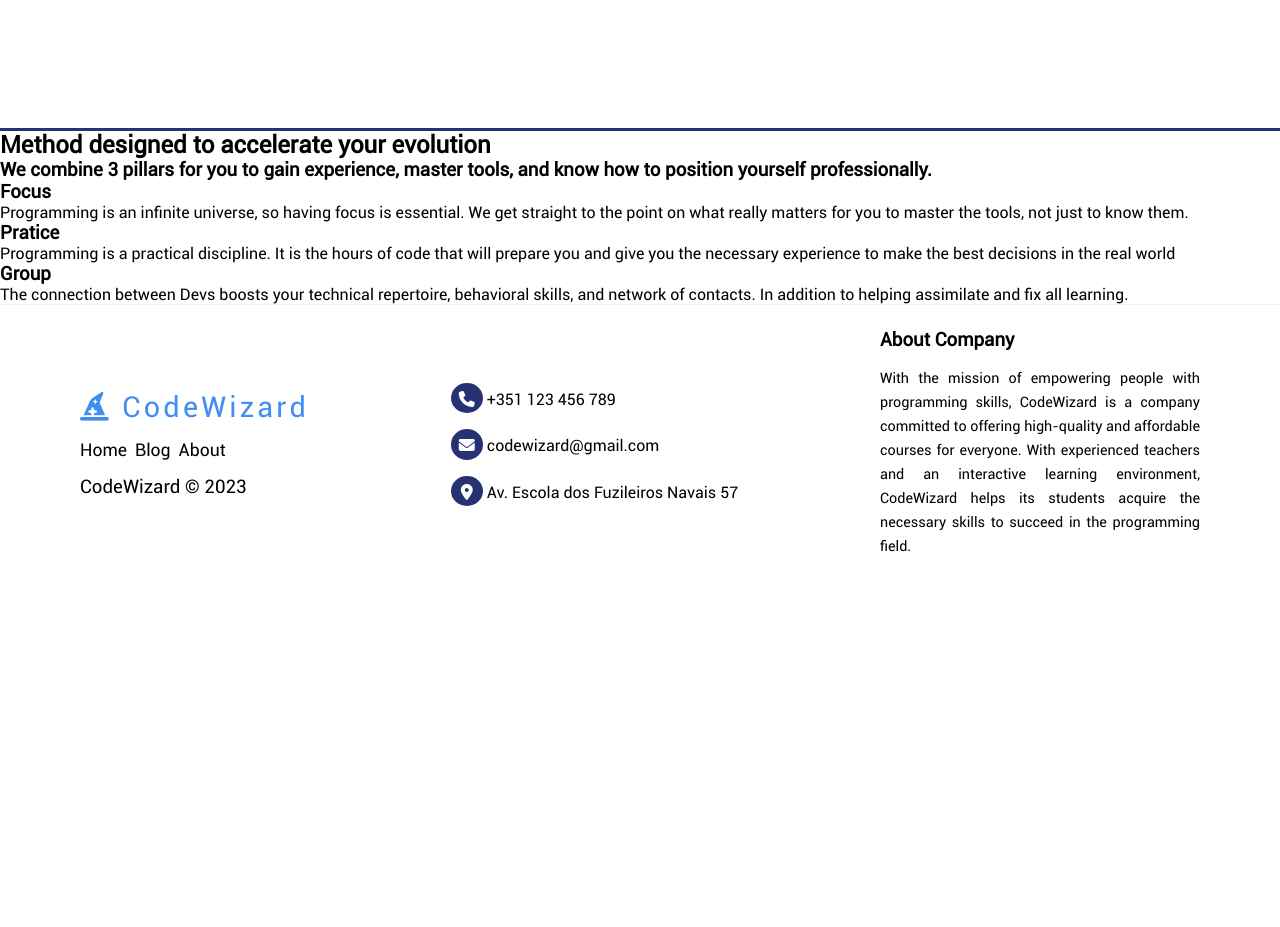
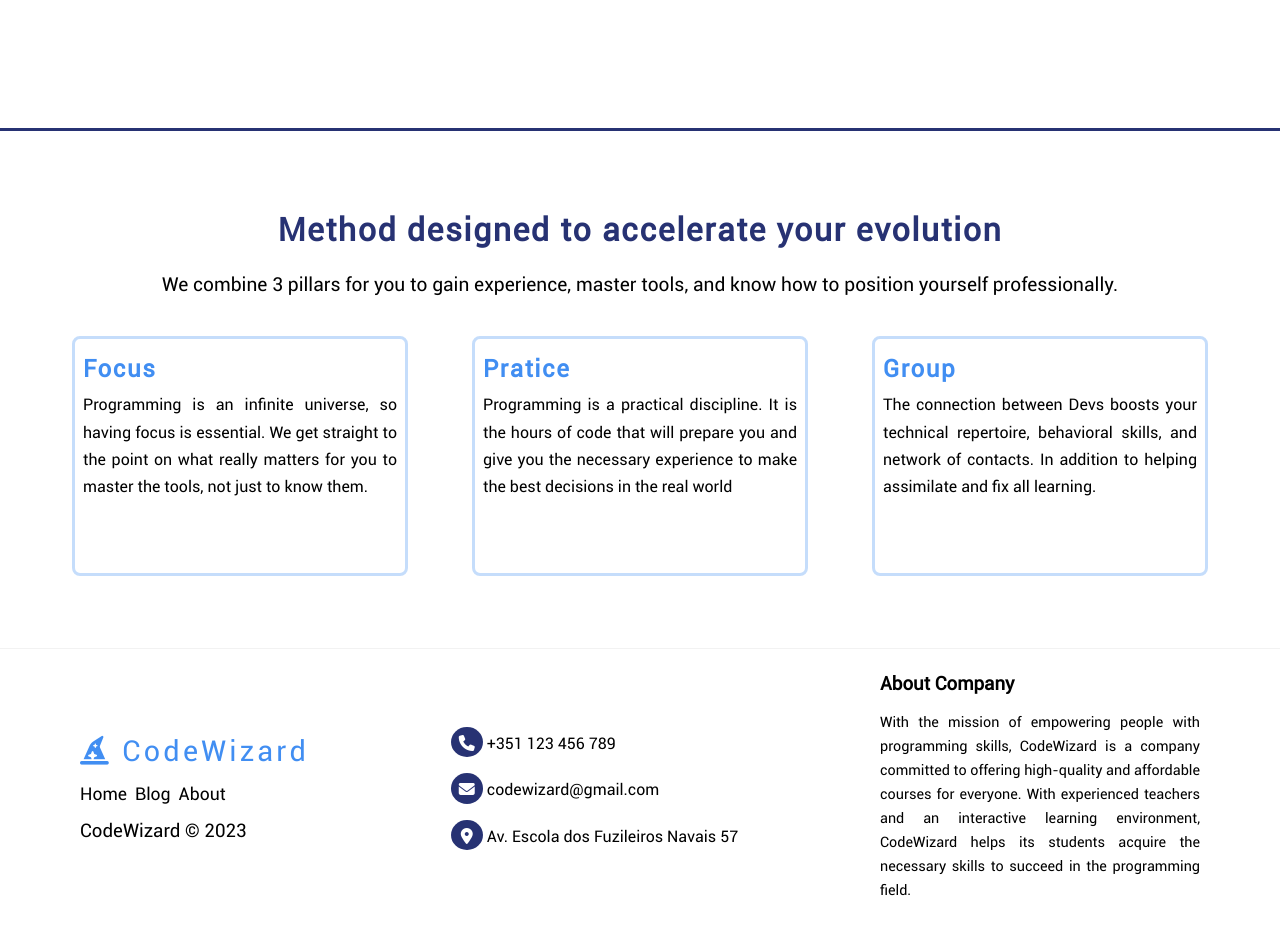
Before and after one commit to Victorceloss/code-wizard, a React (Vite) app in the folder frontend/: page / in a window 1280 px wide. Shown: the part 1240-2167 px from the top of the page. Before the commit the page ends 1823 px from the top, so only its background shows below. Built offline with nearby package versions, Linux system fonts and the light colour scheme.

Commit message:
:lipstick: style: Adding Styles to the Home

```diff
--- a/frontend/src/styles/home.css
+++ b/frontend/src/styles/home.css
@@ -12,7 +12,8 @@
 
 .section-info,
 .section-image,
-.section-plataform {padding: 2.5rem;}
+.section-plataform,
+.section-learning {padding: 2.5rem;}
 
 .section-image {
   display: flex;
@@ -136,3 +137,58 @@
   text-align: justify;
   line-height: 1.7rem;
 }
+
+.learning-title-div {
+  display: flex;
+  align-items: center;
+  flex-direction: column;
+  justify-content: center;
+}
+
+.title-div-title {
+  padding: 0.5rem 0;
+  margin: 2.0rem 0 0.5rem 0;
+
+  font-size: 2.0rem;
+  color: var(--Title);
+  letter-spacing: 0.1rem;
+}
+
+.title-div-subtitle {
+  padding: 0.5rem 0;
+
+  font-size: 1.2rem;
+  font-weight: normal;
+}
+
+.learning-pillars-all {
+  margin: 2.0rem 0;
+
+  display: flex;
+  flex-direction: row;
+  align-items: flex-start;
+  justify-content: center;
+}
+
+.pillars {
+  height: 15rem;
+  width: 22.5rem;
+  padding: 0.5rem;
+  margin: 0 2.0rem;
+
+  border-radius: 0.5rem;
+  border: 3px solid rgba(65, 142, 242, 0.300);
+}
+
+.pillars-title {
+  padding: 0.5rem 0;
+
+  font-size: 1.5rem;
+  letter-spacing: 0.1rem;
+  color: var(--Title_Two);
+}
+
+.pillars-description {
+  line-height: 1.7rem;
+  text-align: justify;
+}
```
